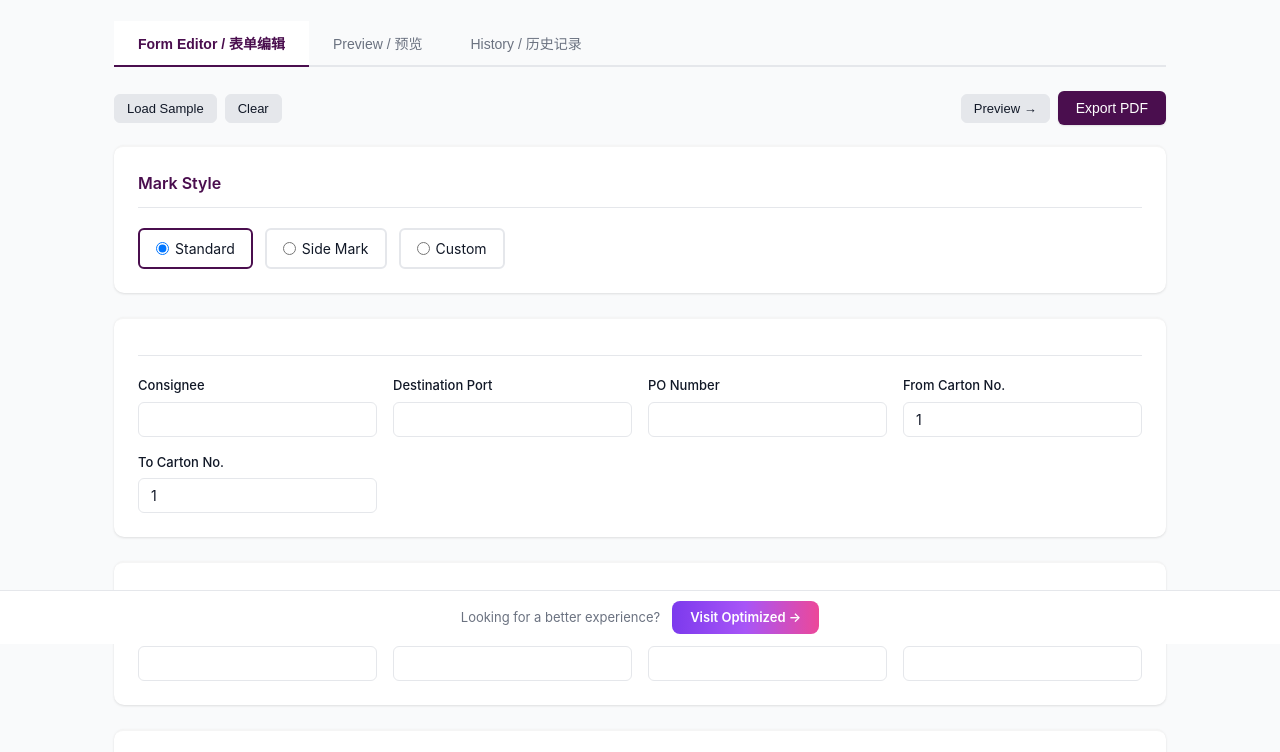
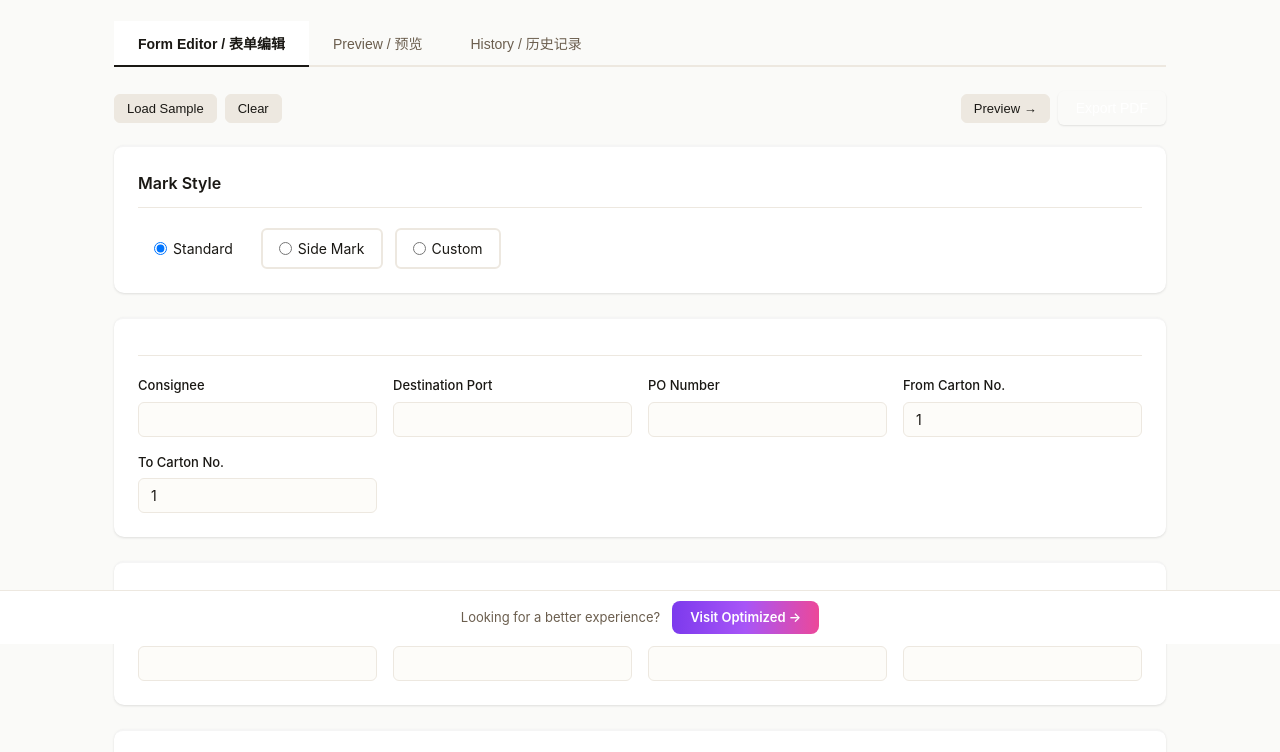
Before and after one commit to chenzhang9240-a11y/TRADE_doc, a plain HTML site: page shipping-mark.html in a window 1280 px wide. Shown: the part 156-908 px from the top of the page. Drawn offline with Linux system fonts and the light colour scheme.

Commit message:
style(css): replace Keel palette with Trade OS amber label colors

```diff
--- a/common.css
+++ b/common.css
@@ -7,25 +7,35 @@ body { font-family: -apple-system, BlinkMacSystemFont, 'Segoe UI', Roboto, sans-
 
 /* CSS Custom Properties */
 :root {
-  --bg: #f9fafb;
-  --text-primary: #111827;
-  --text-secondary: #6b7280;
-  --text-muted: #9ca3af;
-  --card-bg: #fff;
-  --card-border: #e5e7eb;
-  --card-shadow: 0 1px 3px rgba(0,0,0,0.04);
-  --border-color: #e5e7eb;
-  --input-bg: #fff;
-  --primary: #4a0e4e;
-  --primary-light: #a78bba;
-  --primary-gradient: #581c87, #7e22ce;
-  --success-bg: #f0fdf4;
-  --success-border: #bbf7d0;
+  --bg:            #FAFAF8;
+  --card-bg:       #FFFFFF;
+  --card-border:   #EDE8E0;
+  --card-hover-bg: #FFFDF7;
+  --accent:        #F59E0B;
+  --accent-light:  #FFFBEB;
+  --accent-border: #FEF3C7;
+  --accent-dark:   #D97706;
+  --accent-text:   #92400E;
+  --text-primary:  #1A1814;
+  --text-secondary:#6B5E4E;
+  --text-muted:    #8A7A60;
+  --text-mono:     #B8A88A;
+  --border-color:  #EDE8E0;
+  --input-bg:      #FDFCF9;
+  --focus-ring:    rgba(245,158,11,0.15);
+  --success-bg: #F0FDF4;
+  --success-border: #BBF7D0;
   --success-text: #047857;
-  --danger-bg: #fef2f2;
-  --danger-border: #fecaca;
-  --danger-text: #dc2626;
+  --danger-bg: #FEF2F2;
+  --danger-border: #FECACA;
+  --danger-text: #DC2626;
   --ease-out-expo: cubic-bezier(0.16, 1, 0.3, 1);
+  /* Aliases for backward compat */
+  --keel-navy:   var(--text-primary);
+  --brass:       var(--accent);
+  --pearl:       var(--bg);
+  --steel:       var(--text-secondary);
+  --keel-dark:   var(--text-primary);
 }
 
 .dark {
@@ -1001,3 +1011,4 @@ input[type="number"].input-field::-webkit-inner-spin-button, input[type="number"
 .sli-preview .sli-totals .totals-cell:last-child { border-right: none; }
 .sli-preview .sli-totals .totals-lbl { font-size: 9px; color: #555; font-weight: bold; text-transform: uppercase; }
 .sli-preview .sli-totals .totals-val { font-size: 11px; font-weight: bold; }
+.mono { font-family: 'JetBrains Mono', 'Consolas', monospace; }
```
